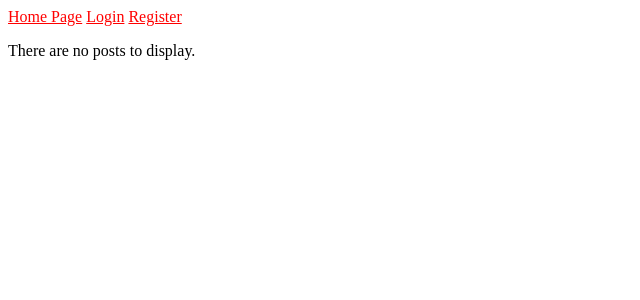
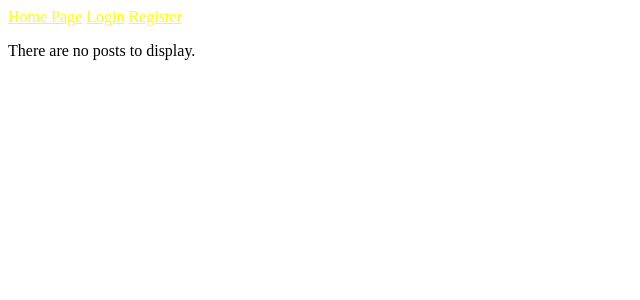
Before and after one commit to MRLewisR/JenkinsFlask, a Flask app: page / in a window 1280 px wide. Shown: the top 300 px of the page, without its empty margins (0-640 px from the left). Run offline with Flask 2, Linux system fonts and the light colour scheme; data that the repository does not hold is empty.

Commit message:
Update index.html

```diff
--- a/application/templates/index.html
+++ b/application/templates/index.html
@@ -3,12 +3,7 @@
   <head>
     <meta charset="UTF-8">
     <title>Flask App</title>
-    <link rel="stylesheet" text="text/css" href="https://github.com/MRLewisR/JenkinsFlask/blob/main/application/templates/style.css" />
-    <style>
-      a {
-        color: red
-      }
-    </style>
+    <link rel="stylesheet" text="text/css" href="/style.css" />
   </head>
   <body>
     <nav>
```
